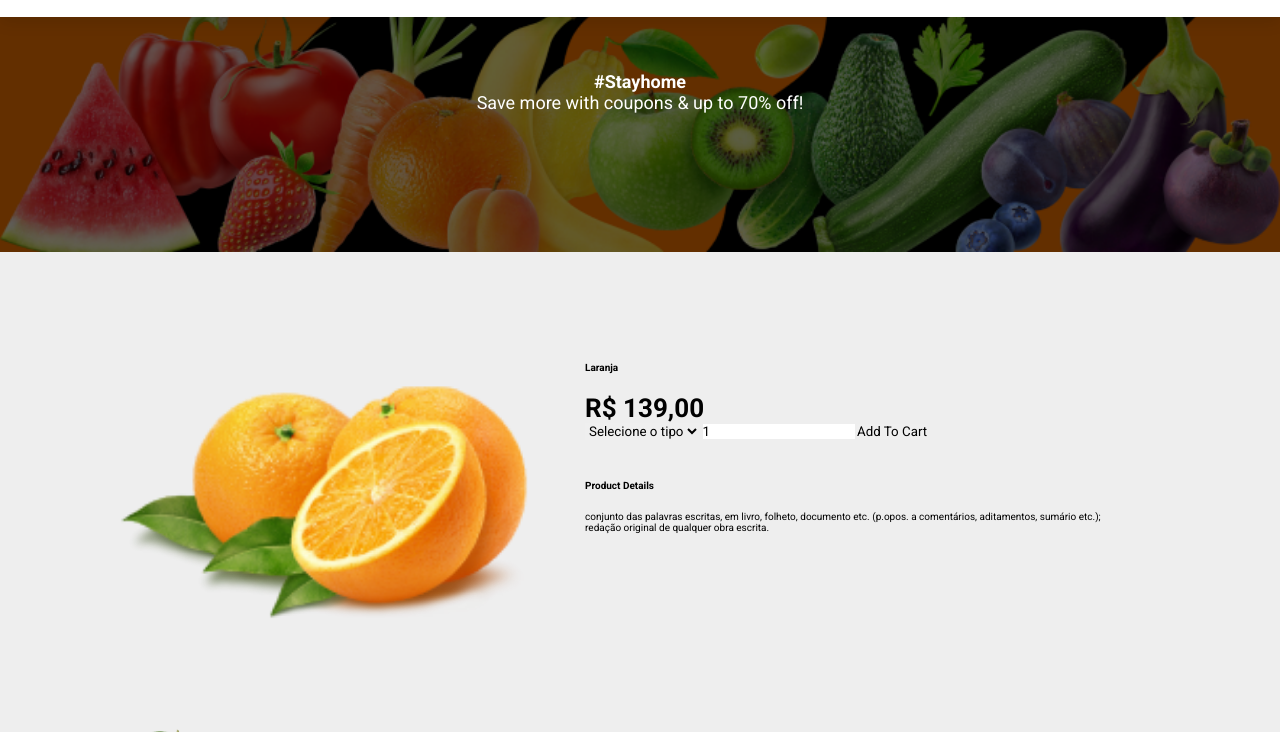
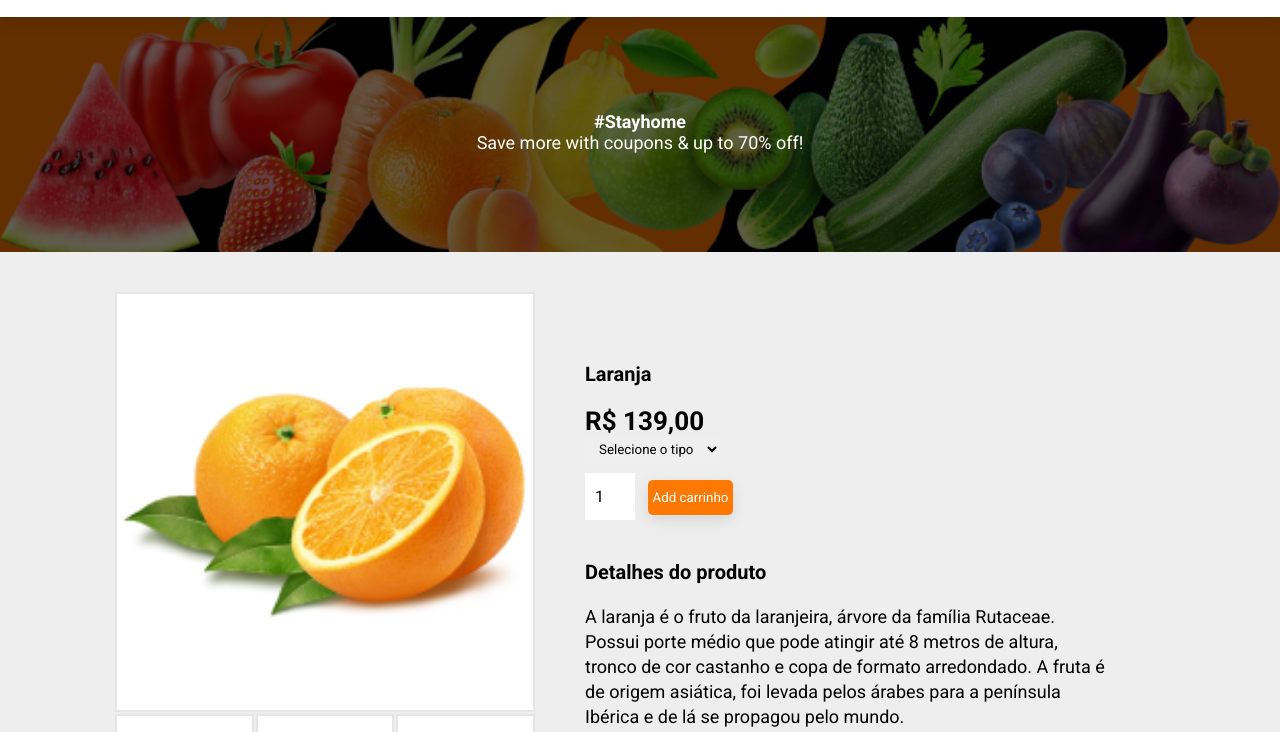
Before and after one commit to GuilhermeDuarte95/E-commerce---Hortifruti, a plain HTML site: page sproduct.html in a window 1280 px wide. Shown: the part 68-800 px from the top of the page. Drawn offline with Linux system fonts and the light colour scheme; files whose address does not match are found by name.

Commit message:
Atualizando css e detalhe do produto

```diff
--- a/css/style.css
+++ b/css/style.css
@@ -811,10 +811,16 @@ header .login-form input{
 	/* 10rem; */
 }
 
-#page-header h2,
+#page-header h2{
+	color: #fff;
+	font-size: 18px;
+	padding-top: 8rem;
+}
+
 #page-header p{
 	color: #fff;
 	font-size: 18px;
+
 }
 
 /* Fim Page - Header */
@@ -831,13 +837,18 @@ header .login-form input{
 	margin-right: 50px;
 }
 
+#prodetails .single-pro-image img{
+	background: #fff;
+	border: var(--border);
+}
+
 .small-img-group{
 	display: flex;
 	justify-content: space-between;
 }
 
 .small-img-col{
-	flex-basis: 24%;
+	flex-basis: 33%;
 	cursor: pointer;
 }
 
@@ -848,10 +859,48 @@ header .login-form input{
 
 #prodetails .single-pro-details h4{
 	padding: 40px 0 20px 0;
+	font-size: 20px;
 }
 
 #prodetails .single-pro-details h2{
 	font-size: 26px;
 }
 
+#prodetails .single-pro-details select{
+	display: block;
+	padding: 5px 10px;
+	margin-bottom: 10px;
+}
+
+#prodetails .single-pro-details input{
+	width: 50px;
+	height: 47px;
+	padding-left: 10px;
+	font-size: 16px;
+	margin-right: 10px;
+}
+
+#prodetails .single-pro-details:focus{
+	outline: none;
+
+}
+
+#prodetails .single-pro-details button{
+	background: var(--orange);
+	color: #fff;
+	border-radius: .5rem;
+	text-align: center;
+	padding: 10px 5px;
+	outline-offset: -1rem;
+	outline: var(--outline);
+	box-shadow: var(--box-shadow);
+	transition: .2s linear;
+}
+
+#prodetails .single-pro-details span{
+	line-height: 25px;
+	font-size: 18px;
+
+}
+
 /* Fim Single Product */
--- a/sproduct.html
+++ b/sproduct.html
@@ -44,7 +44,7 @@
             <div class="shopping-cart">
                 <div class="box">
                     <i class="fas fa-trash"></i>
-                    <img src="imagem/melancia.png"  alt="Melancia">
+                    <img src="imagem/produtos/melancia.png"  alt="Melancia">
                     <div class="content">
                         <h3>Melancia</h3>
                         <span class="preco">R$ 14,99 -</span>
@@ -53,7 +53,7 @@
                 </div>
                 <div class="box">
                     <i class="fas fa-trash"></i>
-                    <img src="imagem/melancia.png" alt="Melancia">
+                    <img src="imagem/produtos/melancia.png" alt="Melancia">
                     <div class="content">
                         <h3>Melancia</h3>
                         <span class="preco">R$ 14,99 -</span>
@@ -62,7 +62,7 @@
                 </div>
                 <div class="box">
                     <i class="fas fa-trash"></i>
-                    <img src="imagem/melancia.png" alt="Melancia">
+                    <img src="imagem/produtos/melancia.png" alt="Melancia">
                     <div class="content">
                         <h3>Melancia</h3>
                         <span class="preco">R$ 14,99 -</span>
@@ -102,7 +102,9 @@
 			<section id="prodetails" class="section-p1">
 
 				<div class="single-pro-image">
-					<img src="imagem/produtos/produto-1.png" width="100%" id="MainImg" alt="">
+					<div class="box">
+						<img src="imagem/produtos/produto-1.png" width="100%" id="MainImg" alt="">
+					</div>
 					<div class="small-img-group">
 						<div class="small-img-col">
 							<img src="imagem/detalhes/produto-f1.png" width="100%" class="small-img" alt="Laranja Pera">
@@ -126,9 +128,13 @@
 						<option>Laranja Bahia</option>
 					</select>
 					<input type="number" value="1">
-					<button class="normal">Add To Cart</button>
-					<h4>Product Details</h4>
-					<span>conjunto das palavras escritas, em livro, folheto, documento etc. (p.opos. a comentários, aditamentos, sumário etc.); redação original de qualquer obra escrita.</span>
+					<button class="normal">Add carrinho</button>
+					<h4>Detalhes do produto</h4>
+					<span>
+					A laranja é o fruto da laranjeira, árvore da família Rutaceae. Possui porte médio que pode atingir até 8 metros de altura,
+					tronco de cor castanho e copa de formato arredondado. A fruta é de origem asiática,
+					foi levada pelos árabes para a península Ibérica e de lá se propagou pelo mundo.
+					</span>
 				</div>
 
 			</section>
```
